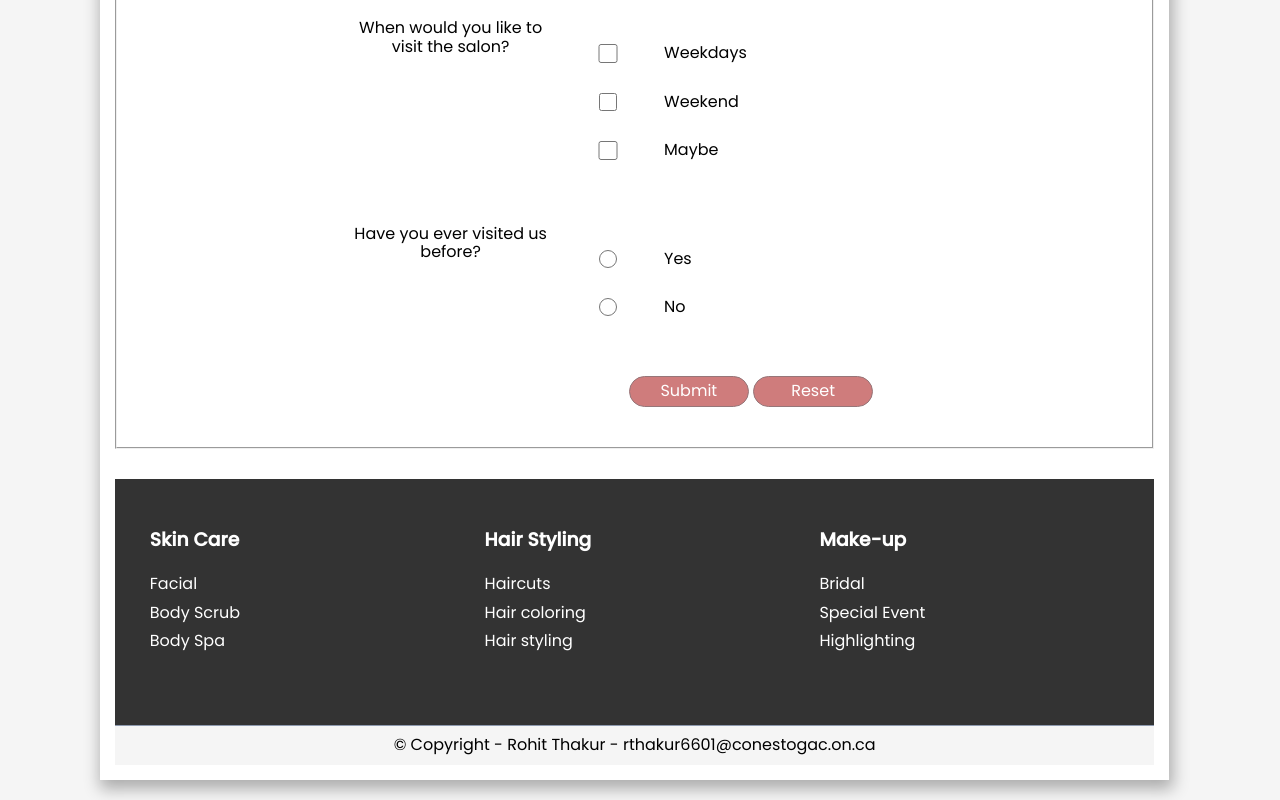
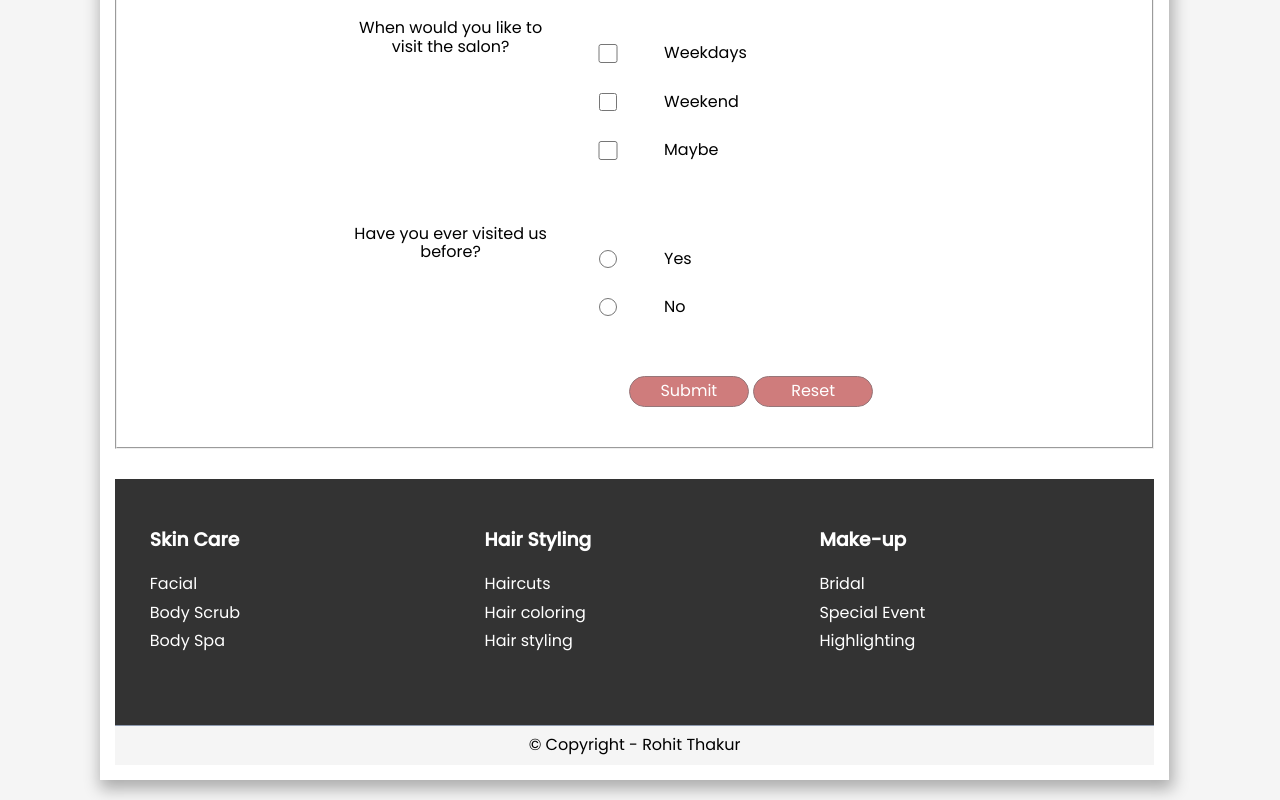
Before and after one commit to rohittha/BusinessWebsite_Html_Css, a plain HTML site: page about.html in a window 1280 px wide. Shown: the part 1709-2509 px from the top of the page. Drawn offline with Linux system fonts and the light colour scheme.

Commit message:
Update about.html

```diff
--- a/about.html
+++ b/about.html
@@ -224,7 +224,7 @@ Student Id : 8756601 -->
             </div>
 
             <div class="copyright">
-                &copy; Copyright - Rohit Thakur - rthakur6601@conestogac.on.ca </div>
+                &copy; Copyright - Rohit Thakur</div>
         </footer>
     </div>
 </body>
```
